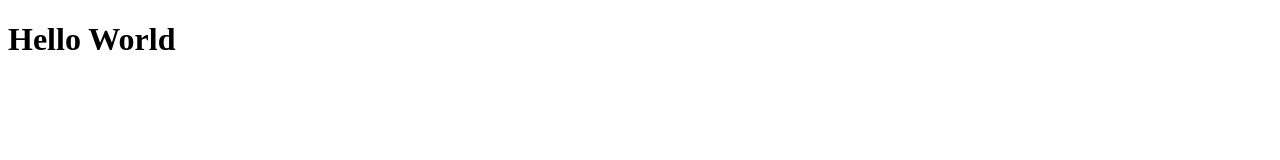
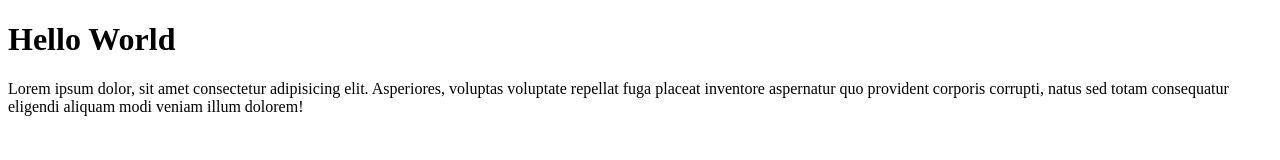
Before and after one commit to Zulfano/zull-git-test, a plain HTML site: page index.html in a window 1280 px wide. Drawn offline with Linux system fonts and the light colour scheme.

Commit message:
menambahkan paragraf

```diff
--- a/index.html
+++ b/index.html
@@ -8,5 +8,6 @@
 </head>
 <body>
     <h1>Hello World</h1>
+    <p>Lorem ipsum dolor, sit amet consectetur adipisicing elit. Asperiores, voluptas voluptate repellat fuga placeat inventore aspernatur quo provident corporis corrupti, natus sed totam consequatur eligendi aliquam modi veniam illum dolorem!</p>
 </body>
 </html>
```
